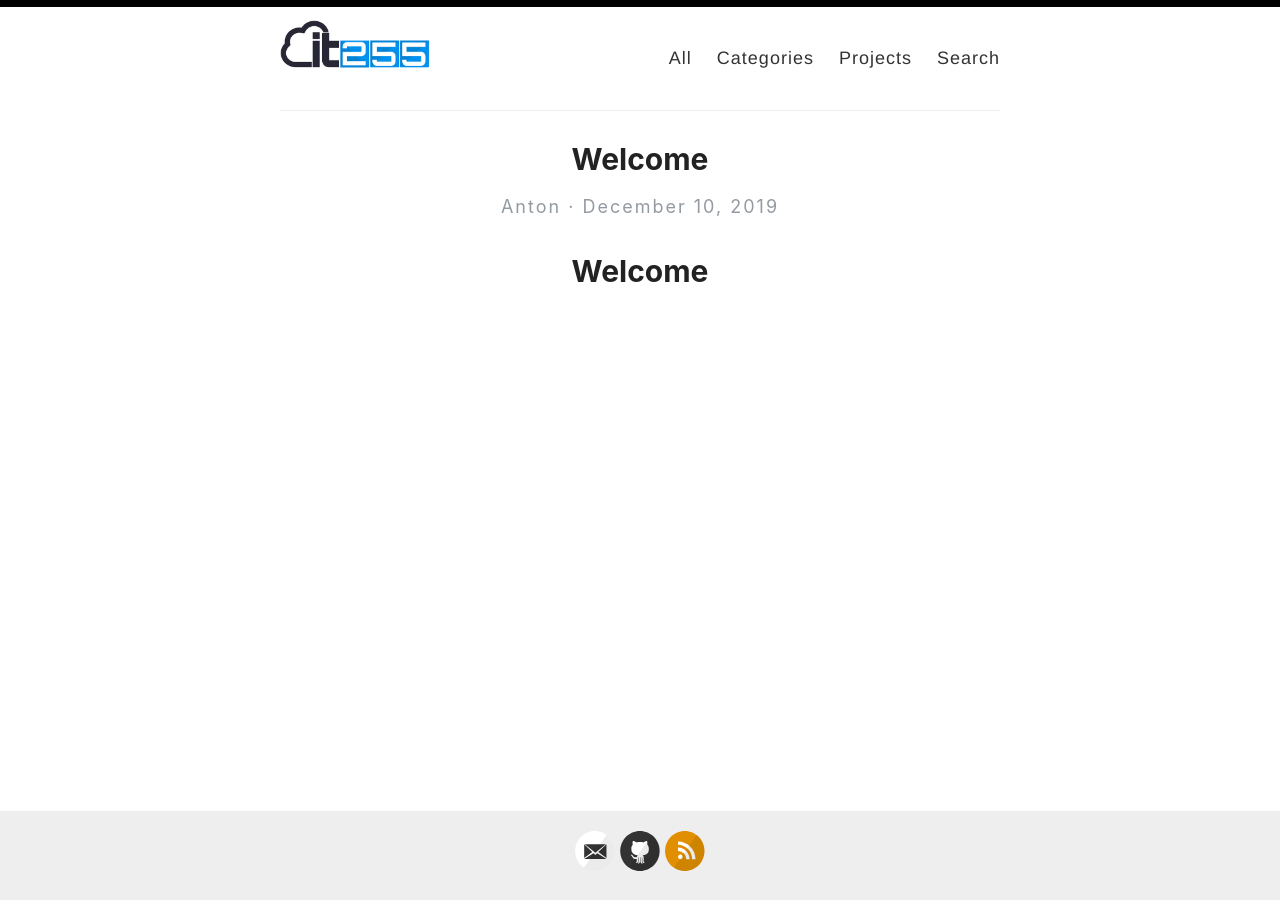
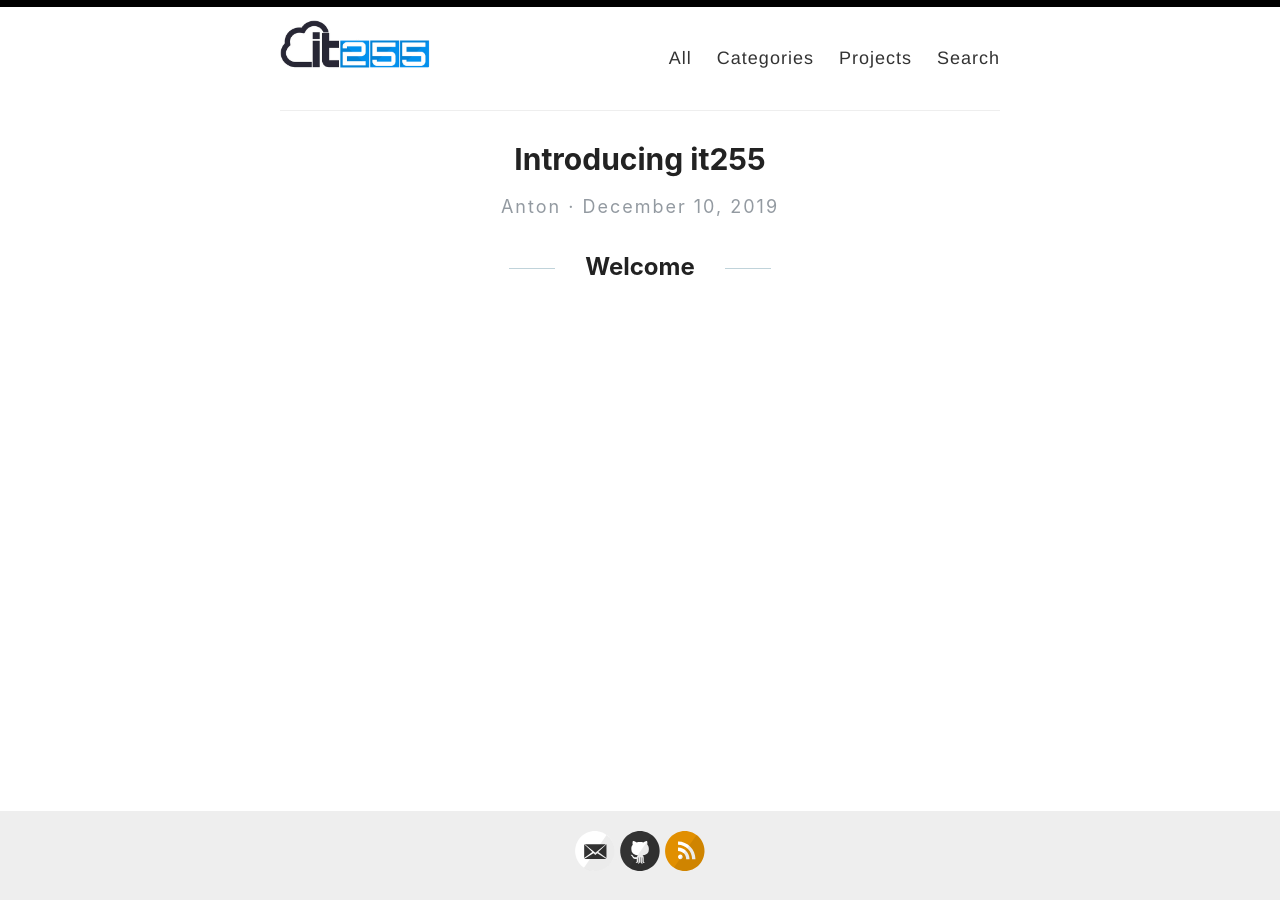
Before and after one commit to it255ru/reverie, a Jekyll site: the page built from _posts/2019-12-10-welcome.md, in a window 1280 px wide. Built offline with Jekyll 4.4.1, drawn with Linux system fonts in a browser that asks for light colours; our own code applies the rules of GitHub Pages for plain Markdown files; comment, search, counter and statistics services are not loaded.

Commit message:
Update 2019-12-10-welcome.md

```diff
--- a/_posts/2019-12-10-welcome.md
+++ b/_posts/2019-12-10-welcome.md
@@ -1 +1,6 @@
-# Welcome
+---
+layout: post
+title: Introducing it255
+---
+
+## Welcome
```
